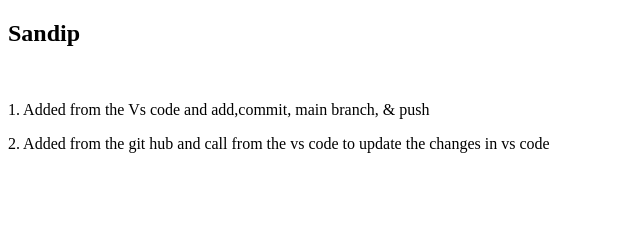
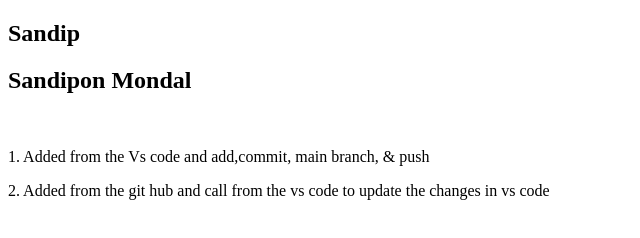
Before and after one commit to Sandip367236/First-project, a plain HTML site: page Index.html in a window 1280 px wide. Shown: the whole page, without its empty margins (0-640 px from the left). Drawn offline with Linux system fonts and the light colour scheme.

Commit message:
Update Index.html

```diff
--- a/Index.html
+++ b/Index.html
@@ -8,6 +8,7 @@
 <body>
 
   <h2> Sandip</h2>
+      <h2> Sandipon Mondal</h2>
   <br>
   <p>1. Added from the Vs code and add,commit, main branch, & push</p>
 
```
